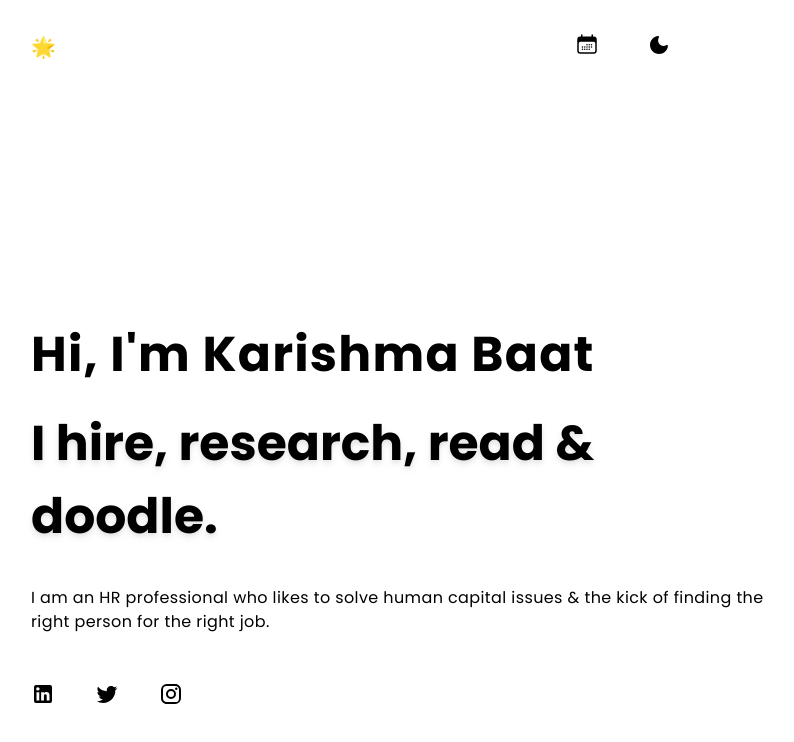
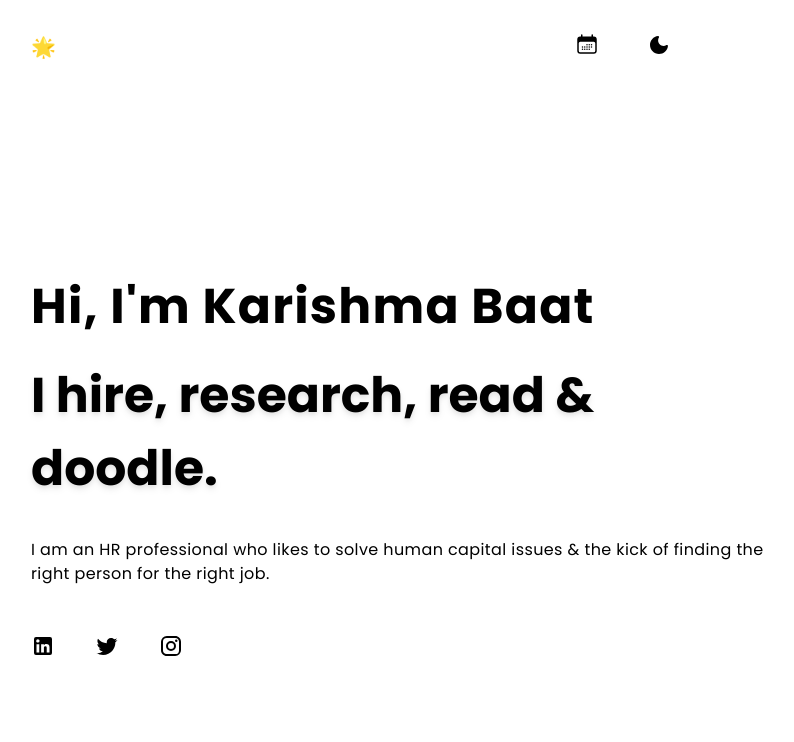
Before and after one commit to abhijeet-salve/portfolio, a Next.js app: page /curryshma in a window 1280 px wide. Shown: the top 742 px of the page, without its empty margins (289-1083 px from the left). Built offline with nearby package versions, Linux system fonts and the light colour scheme.

Commit message:
Update GreetingsComponent.js

```diff
--- a/src/components/GreetingsComponent.js
+++ b/src/components/GreetingsComponent.js
@@ -27,7 +27,7 @@ export default function GreetingsComponent({ user }) {
   };
 
   return (
-    <div className="mt-64 flex ">
+    <div className="mt-52 flex ">
       <div>
         {fName && lName && (
           <span className="flex">
```
